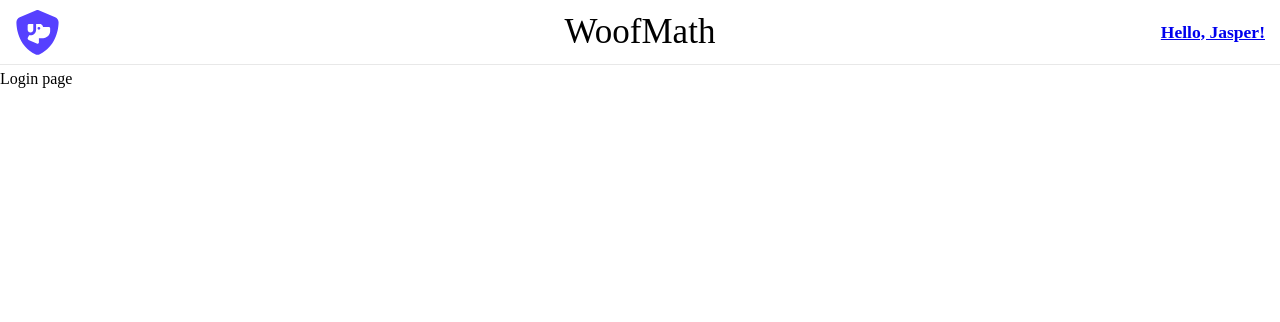
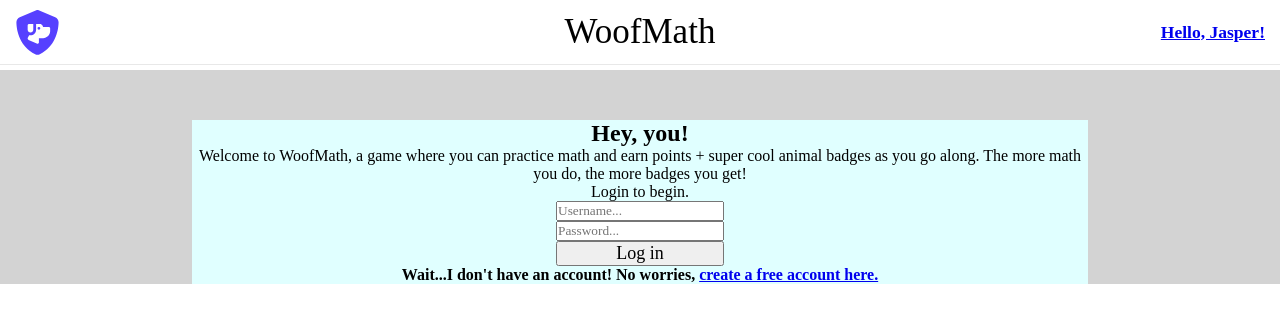
Before and after one commit to tedschu/WoofMath, a React (Vite) app in the folder client/: page /login in a window 1280 px wide. Shown: the top 322 px of the page. Built offline with nearby package versions, Linux system fonts and the light colour scheme; the HTML template or start-up script is replaced by a standard one; a web font is replaced by a local one.

Commit message:
added initial login page

```diff
--- a/client/src/index.css
+++ b/client/src/index.css
@@ -205,3 +205,27 @@ button {
 .saveSession {
   margin: 25px;
 }
+
+/* LOGIN AND REGISTER STYLING */
+
+.loginPageContainer {
+  display: flex;
+  background: lightgrey;
+  justify-content: center;
+}
+
+.loginContainer {
+  display: flex;
+  flex-direction: column;
+  background: lightcyan;
+  width: 70%;
+  margin-top: 50px;
+  justify-content: center;
+  align-items: center;
+  text-align: center;
+}
+
+.loginInputs {
+  display: flex;
+  flex-direction: column;
+}
--- a/client/src/pages/Login.jsx
+++ b/client/src/pages/Login.jsx
@@ -4,7 +4,42 @@ import { Link } from "react-router-dom";
 import { useNavigate } from "react-router-dom";
 
 function Login() {
-  return <>Login page</>;
+  return (
+    <>
+      <div className="loginPageContainer">
+        <div className="loginContainer">
+          <h2>Hey, you!</h2>
+          <p>
+            Welcome to WoofMath, a game where you can practice math and earn
+            points + super cool animal badges as you go along. The more math you
+            do, the more badges you get!
+          </p>
+
+          <p>Login to begin.</p>
+
+          <div className="loginInputs">
+            <input
+              type="text"
+              placeholder="Username..."
+              // value={userAnswer}
+              // onChange={setAnswer}
+            />
+            <input
+              type="password"
+              placeholder="Password..."
+              // value={userAnswer}
+              // onChange={setAnswer}
+            />
+            <button>Log in</button>
+          </div>
+          <h4>
+            Wait...I don't have an account! No worries,{" "}
+            <Link to={"/register"}>create a free account here. </Link>
+          </h4>
+        </div>
+      </div>
+    </>
+  );
 }
 
 export default Login;
```
